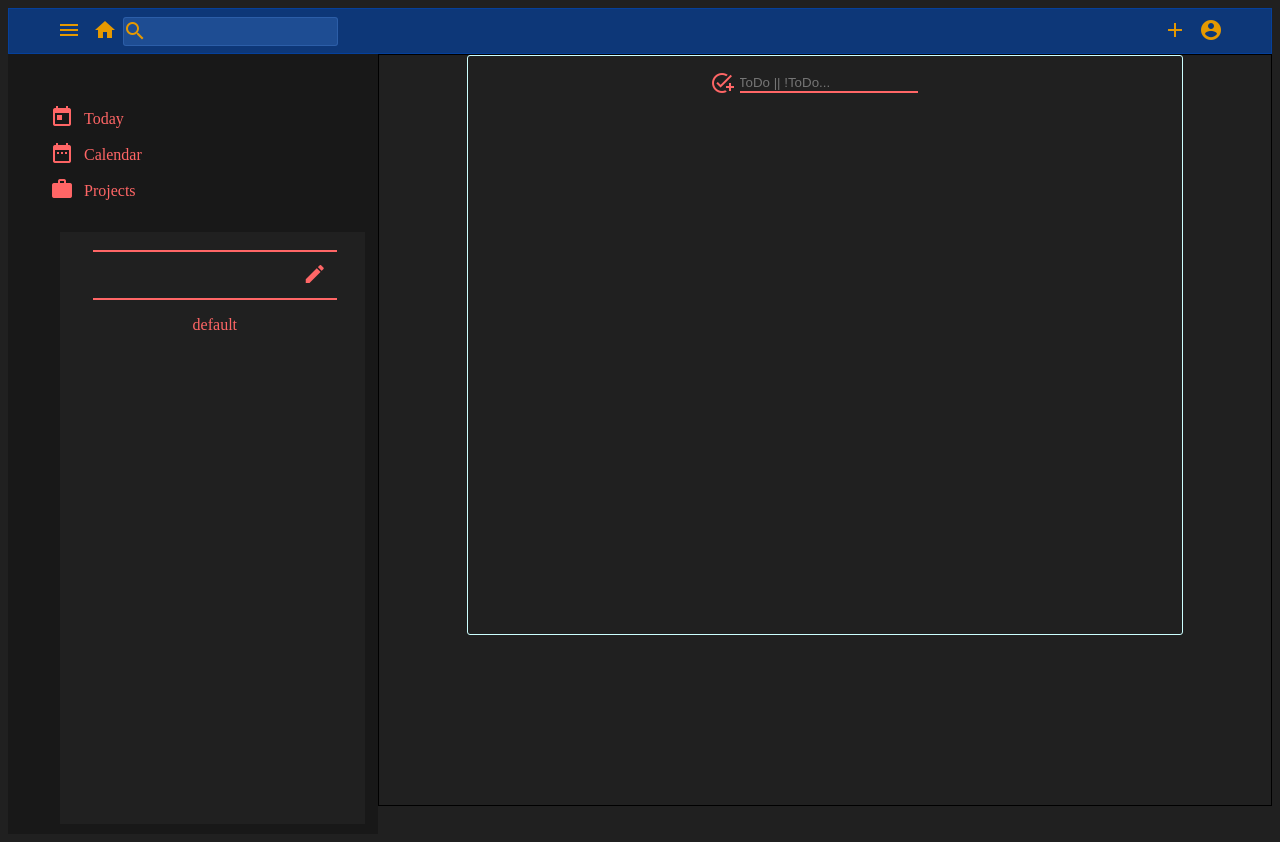
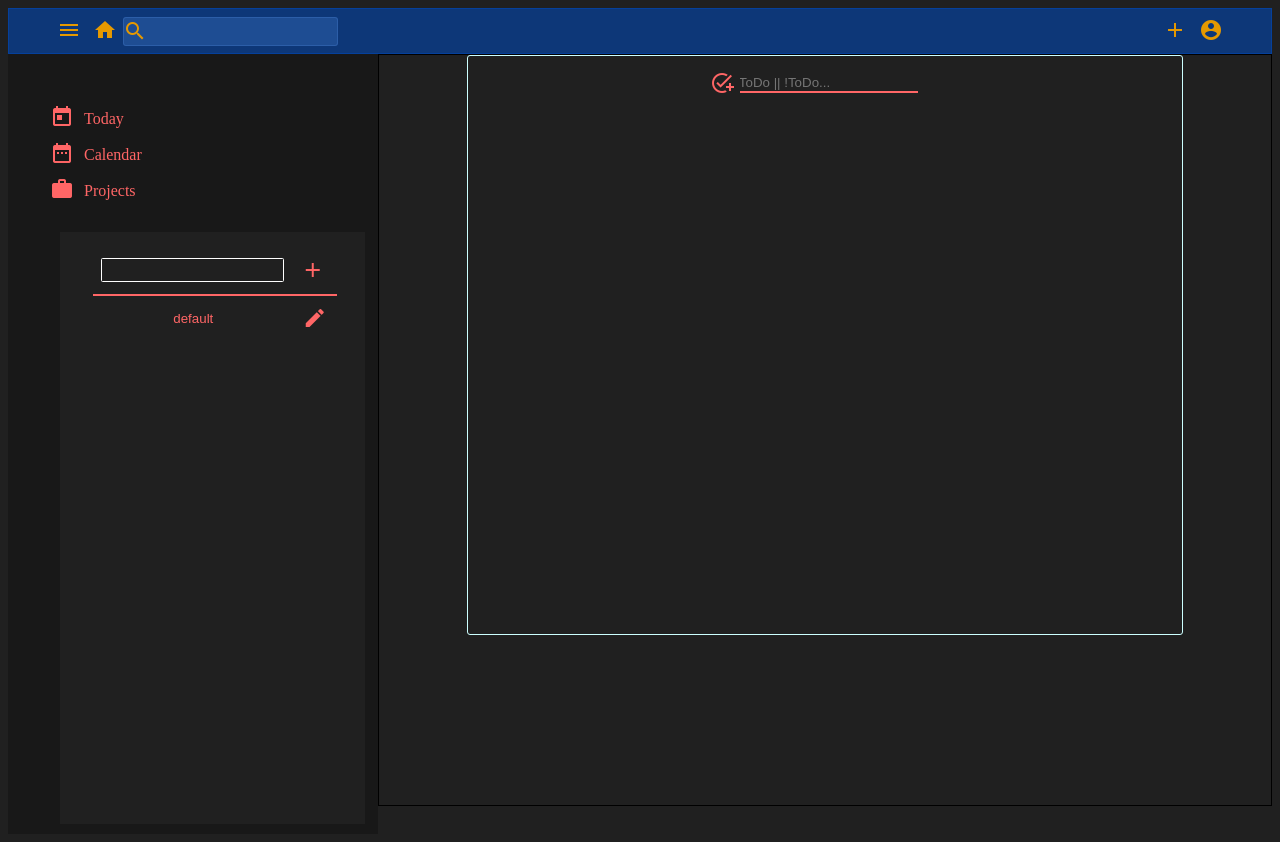
Before and after one commit to cgyee/ToDo-List, a website built with webpack: page dist/index.html in a window 1280 px wide. Built offline with nearby package versions, Linux system fonts and the light colour scheme.

Commit message:
can now modify project name, only saved in browser not memory. Implementing adding projects as well

```diff
--- a/src/modules/SideBarView.js
+++ b/src/modules/SideBarView.js
@@ -9,19 +9,36 @@ const SideBarView = () => {
         const RENDER_AREA = document.querySelector(RENDER_ID);
 
         const LI_CLASSNAME = "sidebar-project-list_item  solid-top-border";
-        const P_CLASSNAME = "center-list-item";
+        const DIV_CLASSNAME = "flex-content project-edit"
+        const INPUT_CLASSNAME = "center-list-item";
+        const I_CLASSNAME = "material-icons";
 
         const li = document.createElement('li');
+        const div =document.createElement('div');
+        const input = document.createElement('input');
+        const i =  document.createElement('i');
+
+
         li.className = LI_CLASSNAME;
-        li.id = project.id;
+        div.className = DIV_CLASSNAME;
+        input.className = INPUT_CLASSNAME;
+        i.className = I_CLASSNAME;
 
-        const p = document.createElement('p');
-        p.className = P_CLASSNAME;
-        p.innerText = project.name;
+        li.setAttribute("id", `project-${project.id}`);
+        input.setAttribute("id", `p-input-${project.id}`);
+        input.setAttribute("maxlength","16");
+        i.setAttribute("id", `p-create-${project.id}`);
 
-        li.append(p);
+        input.value = project.name;
+        input.disabled = true;
+        i.textContent = "create";
+
+        div.append(input, i);
+        li.append(div);
 
         RENDER_AREA.append(li);
+
+        SideBarProjEvents.initEvents(project.id);
     };
 
     eventAggregator.subscribe("projectAdded", eventArgs => {
@@ -51,7 +68,40 @@ const SideBarView = () => {
             updateProjectListener(getProjectNodes());
         };
 
-        return {update};
+        const enableInput = (id) => {
+            const input = document.querySelector(`#p-input-${id}`);
+            input.disabled = input.disabled ? false : true;
+            input.className = input.disabled ? "center-list-item" : "center-list-item center-list-item-enabled";
+        }
+
+        const enableButton = (e, id) => {
+            const button = document.querySelector(`#p-create-${id}`);
+            button.disabled = e.target.value ? false : true;
+
+            if(!button.disabled) {
+                const name = e.target.value;
+                eventAggregator.publish("updateProjectName", {name, id});
+            }
+        }
+
+        const inputEvent = (id) => {
+            const input = document.querySelector(`#p-input-${id}`);
+            input.addEventListener('keydown', e=> enableButton(e, id));
+        }
+
+        const editEvent = (id) => {
+            const button = document.querySelector(`#p-create-${id}`);
+            console.log(button);
+            button.addEventListener('click', e=> enableInput(id));
+        }
+
+        const initEvents = (id) => {
+            console.log("initEvents", id);
+            inputEvent(id);
+            editEvent(id);
+        }
+
+        return {update, initEvents};
     })();
 
     eventAggregator.subscribe("projectAdded", eventArgs => {
```
Also changed, not shown: dist/css/style.css, dist/index.html, dist/main.js.
